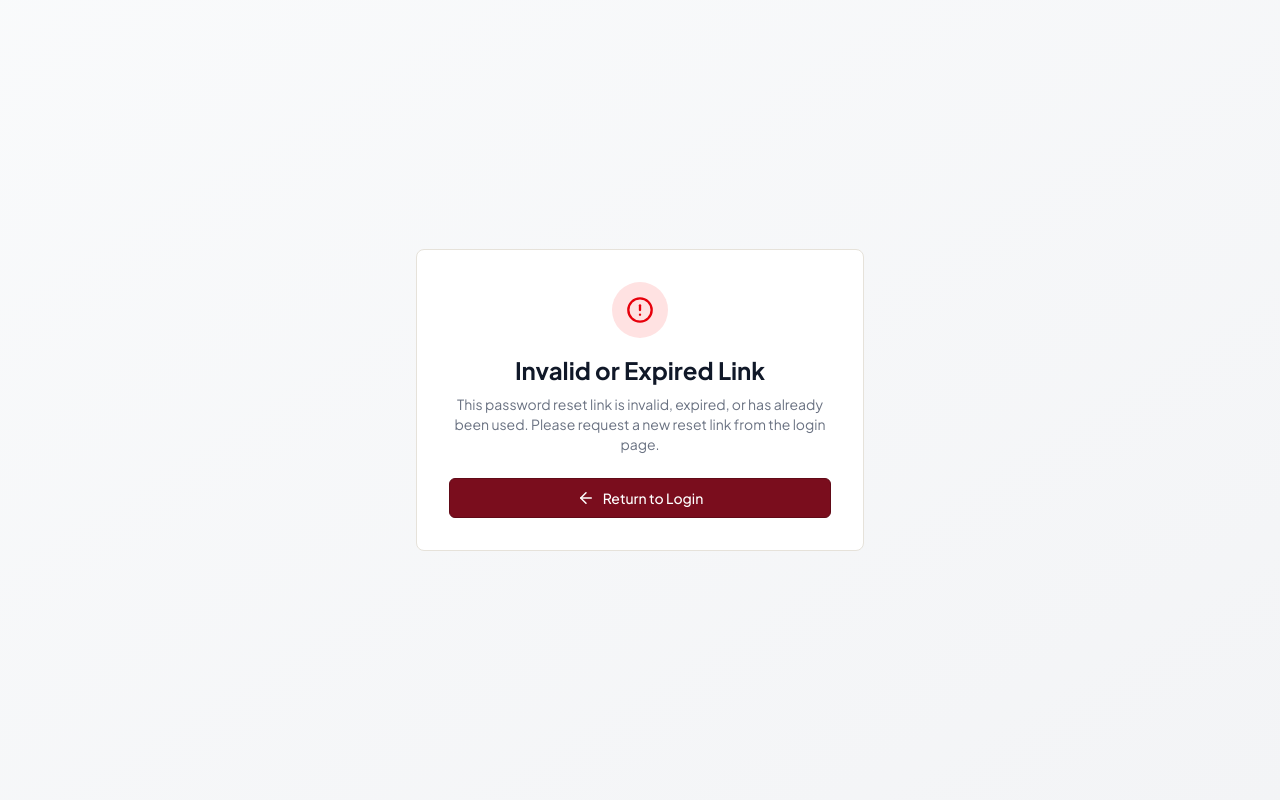
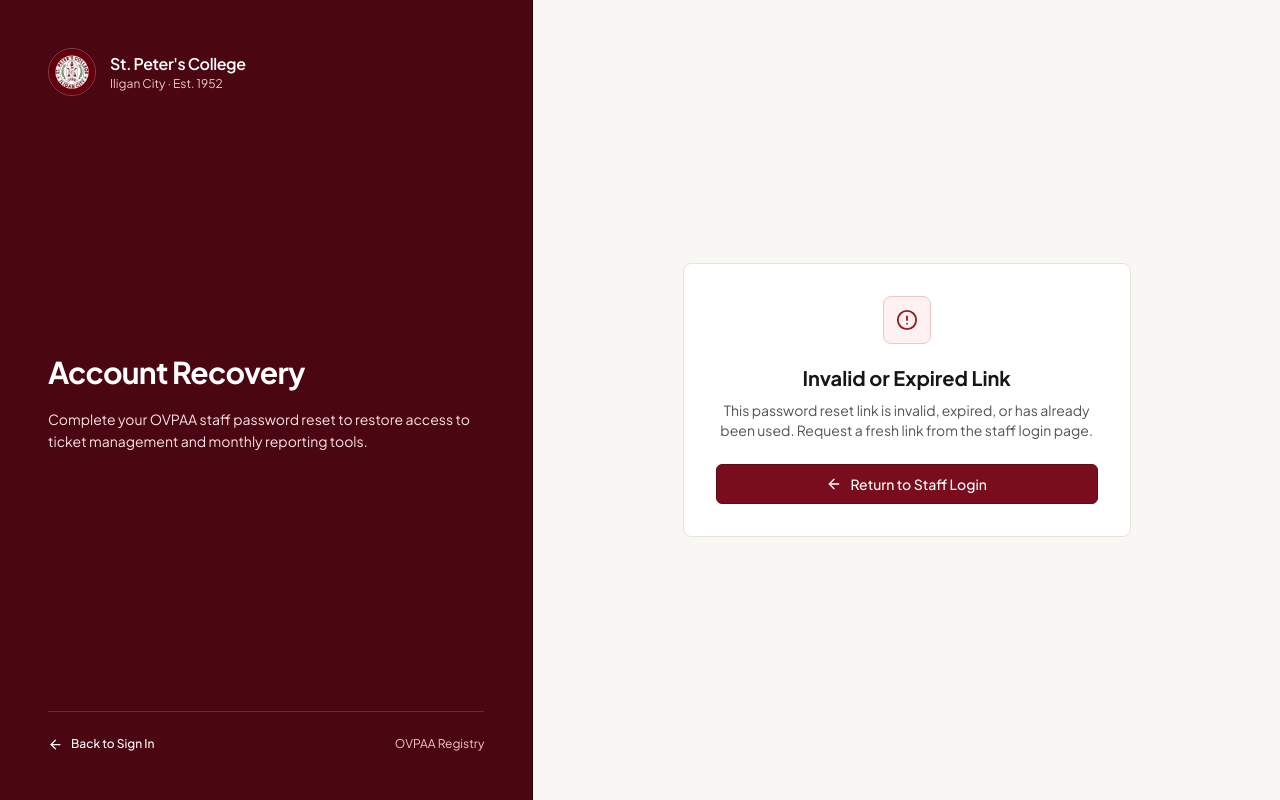
Before and after one commit to KarlCabasagan/spc-academic-affairs-ticket-system, a React (Vite) app: page /reset-password in a window 1280 px wide. Built offline with nearby package versions, Linux system fonts and the light colour scheme.

Commit message:
style(auth): redesign ResetPassword with matching institutional split layout and recovery states

```diff
--- a/src/pages/auth/ResetPassword.jsx
+++ b/src/pages/auth/ResetPassword.jsx
@@ -1,6 +1,7 @@
 import { useState, useEffect, useRef } from "react";
 import { useNavigate, Link } from "react-router-dom";
 import { useAuth } from "../../hooks/useAuth";
+import { SkeletonBlock } from "../../components/ui/Skeleton";
 import {
   Eye,
   EyeOff,
@@ -23,10 +24,72 @@ const hasRecoveryUrlParams = () => {
   );
 };
 
+const AuthSplitShell = ({ children }) => (
+  <div className="min-h-[100dvh] grid lg:grid-cols-12 bg-canvas text-ink">
+    <aside className="hidden lg:flex lg:col-span-5 bg-maroon-900 text-white flex-col justify-between p-10 xl:p-12 border-r border-maroon-950">
+      <div className="flex items-center gap-3.5">
+        <img
+          src="/icon-192.png"
+          alt="St. Peter's College 1952 Crest"
+          className="w-12 h-12 rounded-full object-cover border border-white/25 shrink-0"
+        />
+        <div>
+          <p className="font-semibold text-base tracking-tight">
+            St. Peter&apos;s College
+          </p>
+          <p className="text-xs text-maroon-200">Iligan City · Est. 1952</p>
+        </div>
+      </div>
+
+      <div className="space-y-4 max-w-md">
+        <h2 className="text-3xl font-bold tracking-tight leading-tight text-white">
+          Account Recovery
+        </h2>
+        <p className="text-sm text-maroon-100 leading-relaxed prose-measure">
+          Complete your OVPAA staff password reset to restore access to ticket
+          management and monthly reporting tools.
+        </p>
+      </div>
+
+      <div className="pt-6 border-t border-white/15 flex items-center justify-between text-xs text-maroon-200">
+        <Link
+          to="/login"
+          className="inline-flex items-center gap-2 text-white hover:text-maroon-100 font-medium transition-colors"
+        >
+          <ArrowLeft size={15} />
+          <span>Back to Sign In</span>
+        </Link>
+        <span>OVPAA Registry</span>
+      </div>
+    </aside>
+
+    <main className="lg:col-span-7 flex flex-col justify-center px-4 py-10 sm:px-8">
+      <div className="w-full max-w-md mx-auto space-y-6">
+        <div className="flex items-center justify-between lg:hidden">
+          <Link
+            to="/login"
+            className="inline-flex items-center gap-2 text-sm font-medium text-ink-muted hover:text-maroon-700"
+          >
+            <ArrowLeft size={16} />
+            <span>Back to Sign In</span>
+          </Link>
+          <img
+            src="/icon-192.png"
+            alt="SPC Crest"
+            className="w-9 h-9 rounded-full object-cover border border-border"
+          />
+        </div>
+        {children}
+      </div>
+    </main>
+  </div>
+);
+
 const ResetPassword = () => {
   const [password, setPassword] = useState("");
   const [confirmPassword, setConfirmPassword] = useState("");
   const [showPassword, setShowPassword] = useState(false);
+  const [showConfirm, setShowConfirm] = useState(false);
   const [loading, setLoading] = useState(false);
   const [success, setSuccess] = useState(false);
   const [hadRecoveryParams] = useState(() => hasRecoveryUrlParams());
@@ -50,6 +113,8 @@ const ResetPassword = () => {
 
   const hasValidSession = Boolean(user || isRecoverySession);
   const isWaitingForRecovery = authLoading && hadRecoveryParams;
+  const passwordMismatch =
+    Boolean(confirmPassword) && password !== confirmPassword;
 
   const handleSubmit = async (e) => {
     e.preventDefault();
@@ -84,86 +149,77 @@ const ResetPassword = () => {
 
   if (authLoading || isWaitingForRecovery) {
     return (
-      <div className="min-h-screen flex items-center justify-center bg-linear-to-br from-gray-50 to-gray-100 p-4">
-        <div className="w-full max-w-md card p-8 text-center">
-          <div className="w-10 h-10 border-4 border-maroon-700 border-t-transparent rounded-full animate-spin mx-auto mb-4" />
-          <p className="text-gray-600 text-sm">Verifying recovery session…</p>
+      <AuthSplitShell>
+        <div
+          className="card p-6 sm:p-8 space-y-4"
+          aria-busy="true"
+          aria-label="Verifying recovery session"
+        >
+          <SkeletonBlock className="h-7 w-48" />
+          <SkeletonBlock className="h-4 w-64" />
+          <SkeletonBlock className="h-11 w-full" />
+          <SkeletonBlock className="h-11 w-full" />
+          <SkeletonBlock className="h-10 w-full" />
         </div>
-      </div>
+      </AuthSplitShell>
     );
   }
 
   if (!hasValidSession) {
     return (
-      <div className="min-h-screen flex items-center justify-center bg-linear-to-br from-gray-50 to-gray-100 p-4">
-        <div className="w-full max-w-md">
-          <div className="card p-8 text-center animate-slideUp">
-            <div className="w-14 h-14 bg-red-100 rounded-full flex items-center justify-center mx-auto mb-4">
-              <AlertCircle size={28} className="text-red-600" />
+      <AuthSplitShell>
+        <div className="card p-6 sm:p-8 text-center animate-fadeIn">
+          <div className="w-12 h-12 bg-[#fdf1f1] border border-[#f4c5c5] rounded-lg flex items-center justify-center mx-auto mb-5">
+            <AlertCircle size={22} className="text-[#991b1b]" />
           </div>
-            <h1 className="text-2xl font-bold text-gray-900 mb-2">
+          <h1 className="text-xl font-bold text-ink mb-2">
             Invalid or Expired Link
           </h1>
-            <p className="text-gray-500 text-sm mb-6">
+          <p className="text-sm text-ink-muted mb-6 prose-measure mx-auto">
             This password reset link is invalid, expired, or has already been
-              used. Please request a new reset link from the login page.
+            used. Request a fresh link from the staff login page.
           </p>
           <Link to="/login" className="btn-primary w-full">
-              <ArrowLeft size={18} />
-              <span>Return to Login</span>
+            <ArrowLeft size={16} />
+            <span>Return to Staff Login</span>
           </Link>
         </div>
-        </div>
-      </div>
+      </AuthSplitShell>
     );
   }
 
   if (success) {
     return (
-      <div className="min-h-screen flex items-center justify-center bg-linear-to-br from-gray-50 to-gray-100 p-4">
-        <div className="w-full max-w-md">
-          <div className="card p-8 text-center animate-slideUp">
-            <div className="w-16 h-16 bg-green-100 rounded-full flex items-center justify-center mx-auto mb-4">
-              <CheckCircle size={32} className="text-green-600" />
+      <AuthSplitShell>
+        <div className="card p-6 sm:p-8 text-center animate-fadeIn">
+          <div className="w-12 h-12 bg-[#eef7f1] border border-[#bfe0ca] rounded-lg flex items-center justify-center mx-auto mb-5">
+            <CheckCircle size={22} className="text-[#166534]" />
           </div>
-            <h1 className="text-2xl font-bold text-gray-900 mb-2">
-              Password Updated!
-            </h1>
-            <p className="text-gray-500 mb-4">
-              Redirecting you to the dashboard…
+          <h1 className="text-xl font-bold text-ink mb-2">Password Updated</h1>
+          <p className="text-sm text-ink-muted mb-5">
+            Redirecting you to the OVPAA dashboard…
           </p>
-            <div className="w-8 h-8 border-4 border-maroon-700 border-t-transparent rounded-full animate-spin mx-auto" />
+          <Link to="/admin/dashboard" className="btn-primary w-full">
+            <span>Go to Dashboard</span>
+          </Link>
         </div>
-        </div>
-      </div>
+      </AuthSplitShell>
     );
   }
 
   return (
-    <div className="min-h-screen flex items-center justify-center bg-linear-to-br from-gray-50 to-gray-100 p-4">
-      <div className="w-full max-w-md">
-        <Link
-          to="/login"
-          className="inline-flex items-center gap-2 text-gray-600 hover:text-maroon-700 mb-8 transition-colors"
-        >
-          <ArrowLeft size={18} />
-          <span>Back to Login</span>
-        </Link>
-
-        <div className="card p-8 animate-slideUp">
-          <div className="text-center mb-8">
-            <img
-              src="/icon-192.png"
-              alt="SPC Logo"
-              className="w-16 h-16 rounded-2xl mx-auto mb-4 object-cover"
-            />
-            <h1 className="text-2xl font-bold text-gray-900">
+    <AuthSplitShell>
+      <div className="card p-6 sm:p-8 animate-fadeIn">
+        <div className="mb-6">
+          <h1 className="text-2xl font-bold text-ink tracking-tight">
             Set New Password
           </h1>
-            <p className="text-gray-500 mt-2">Enter your new password below</p>
+          <p className="text-sm text-ink-muted mt-1.5">
+            Choose a strong password of at least 6 characters for your account.
+          </p>
         </div>
 
-          <form onSubmit={handleSubmit} className="space-y-5">
+        <form onSubmit={handleSubmit} className="space-y-4">
           <div>
             <label htmlFor="password" className="label">
               New Password
@@ -181,11 +237,11 @@ const ResetPassword = () => {
               />
               <button
                 type="button"
-                  onClick={() => setShowPassword(!showPassword)}
+                onClick={() => setShowPassword((prev) => !prev)}
                 aria-label={showPassword ? "Hide password" : "Show password"}
-                  className="absolute right-3 top-1/2 -translate-y-1/2 text-gray-400 hover:text-gray-600"
+                className="icon-btn absolute right-0.5 top-1/2 -translate-y-1/2"
               >
-                  {showPassword ? <EyeOff size={20} /> : <Eye size={20} />}
+                {showPassword ? <EyeOff size={18} /> : <Eye size={18} />}
               </button>
             </div>
           </div>
@@ -194,40 +250,54 @@ const ResetPassword = () => {
             <label htmlFor="confirmPassword" className="label">
               Confirm Password
             </label>
+            <div className="relative">
               <input
                 id="confirmPassword"
-                type={showPassword ? "text" : "password"}
+                type={showConfirm ? "text" : "password"}
                 value={confirmPassword}
                 onChange={(e) => setConfirmPassword(e.target.value)}
-                className="input"
+                className={`input pr-12 ${passwordMismatch ? "input-error" : ""}`}
                 placeholder="Confirm new password"
                 required
                 minLength={6}
               />
+              <button
+                type="button"
+                onClick={() => setShowConfirm((prev) => !prev)}
+                aria-label={
+                  showConfirm
+                    ? "Hide confirmation password"
+                    : "Show confirmation password"
+                }
+                className="icon-btn absolute right-0.5 top-1/2 -translate-y-1/2"
+              >
+                {showConfirm ? <EyeOff size={18} /> : <Eye size={18} />}
+              </button>
+            </div>
+            {passwordMismatch && (
+              <p className="text-xs text-[#b91c1c] mt-1.5">
+                Passwords do not match.
+              </p>
+            )}
           </div>
 
           <button
             type="submit"
-              disabled={loading}
-              className="btn-primary w-full"
+            disabled={loading || passwordMismatch}
+            className="btn-primary w-full mt-2"
           >
             {loading ? (
-                <div className="w-5 h-5 border-2 border-white border-t-transparent rounded-full animate-spin" />
+              <span>Updating…</span>
             ) : (
               <>
-                  <KeyRound size={18} />
-                  Update Password
+                <KeyRound size={16} />
+                <span>Update Password</span>
               </>
             )}
           </button>
         </form>
       </div>
-
-        <p className="text-center text-gray-400 text-sm mt-6">
-          SPC Academic Affairs Ticket System
-        </p>
-      </div>
-    </div>
+    </AuthSplitShell>
   );
 };
 
```
Lines whose indentation alone changed are shown as unchanged.
